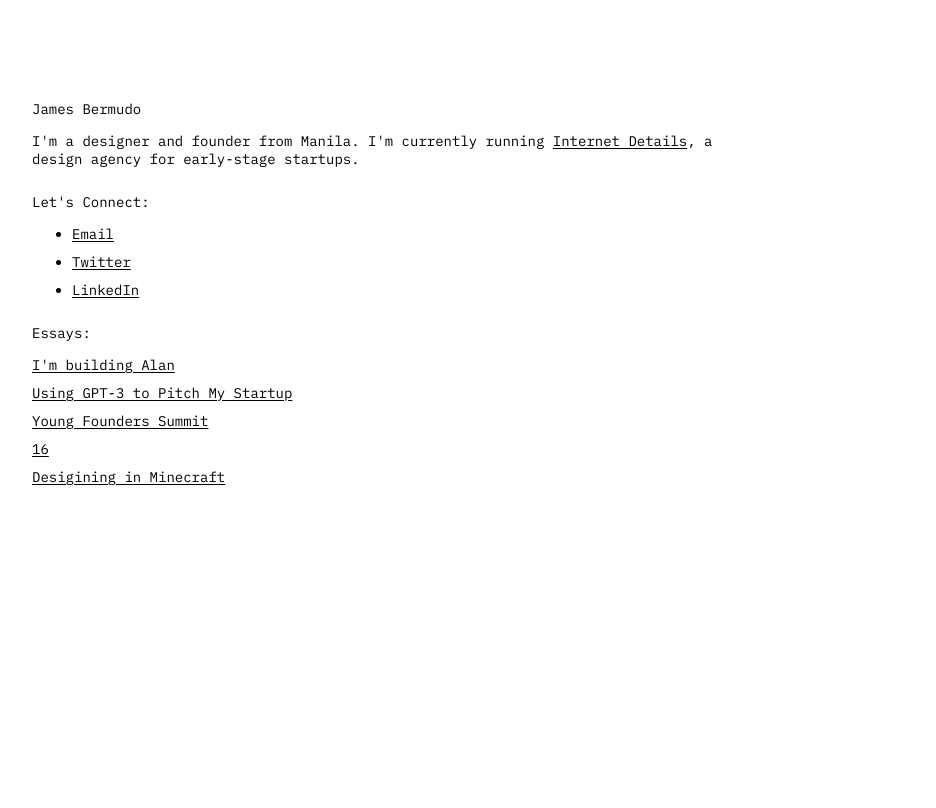
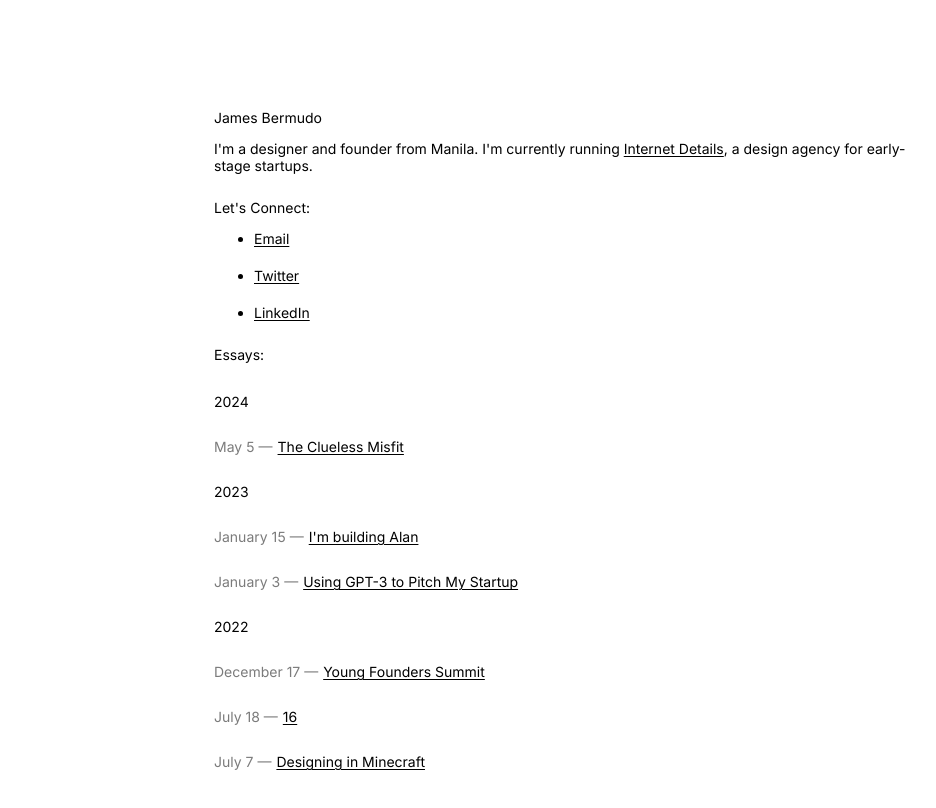
Before and after one commit to jcebermudo/jamesbermudo.com, an Astro site: page / in a window 1280 px wide. Shown: the whole page, without its empty margins (76-1012 px from the left). Built offline with nearby package versions, Linux system fonts and the light colour scheme; Astro itself is replaced by a stand-in of ours.

Commit message:
new post

```diff
--- a/src/layouts/Layout.astro
+++ b/src/layouts/Layout.astro
@@ -36,6 +36,14 @@ const { pageTitle, pageDesc, pageImg } = Astro.props;
 </html>
 <style is:global>
   body {
+    display: flex;
+    justify-content: center;
+
+    min-height: 100vh; /* Full height of the viewport */
+    margin: 0; /* Remove default margin */
+  }
+
+  body {
     opacity: 0;
     animation: fadeIn 0.6s ease-in forwards;
   }
@@ -55,16 +63,22 @@ const { pageTitle, pageDesc, pageImg } = Astro.props;
   }
 
   body {
-    font-family: "IBMPlexMono", sans-serif;
+    font-family: "Inter", sans-serif;
     color: black;
     background-color: white;
   }
 
   @font-face {
-    font-family: "IBMPlexMono";
-    src: url("/fonts/IBMPlexMono-Regular.woff2") format("woff2");
+    font-family: "Inter";
+    src: url("/fonts/Inter-Regular.woff2") format("woff2");
     font-weight: normal;
     font-style: normal;
     font-display: block;
   }
+
+  @media (max-width: 600px) {
+    body {
+      margin: 10px;
+    }
+  }
 </style>
--- a/src/pages/index.astro
+++ b/src/pages/index.astro
@@ -19,41 +19,63 @@ import Layout from "../layouts/Layout.astro";
     </p>
     <h2>Let's Connect:</h2>
     <ul>
-      <li>
+      <li class="sociallist">
         <a href="mailto:bermudo.elumba@gmail.com" class="link" target="_blank"
           >Email</a
         >
       </li>
-      <li>
+      <li class="sociallist">
         <a href="https://twitter.com/jcebermudo" class="link" target="_blank"
-          >Twitter</a>
+          >Twitter</a
+        >
       </li>
-      <li>
+      <li class="sociallist">
         <a
           href="https://www.linkedin.com/in/jcebermudo/"
           class="link"
-          target="_blank">LinkedIn</a>
+          target="_blank">LinkedIn</a
+        >
       </li>
     </ul>
     <h2>Essays:</h2>
+
+    <div class="essay-container">
+      <p>2024</p>
       <ul class="essays">
-      <li>
+        <li class="essaylinks">
+          <p class="date">May 5 —</p>
+          <a href="/posts/post-6/" class="link">The Clueless Misfit</a>
+        </li>
+      </ul>
+      <p>2023</p>
+      <ul class="essays">
+        <li class="essaylinks">
+          <p class="date">January 15 —</p>
           <a href="/posts/post-5/" class="link">I'm building Alan</a>
         </li>
-      <li>
-        <a href="/posts/post-4/" class="link">Using GPT-3 to Pitch My Startup</a
+        <li class="essaylinks">
+          <p class="date">January 3 —</p>
+          <a href="/posts/post-4/" class="link"
+            >Using GPT-3 to Pitch My Startup</a
           >
         </li>
-      <li>
+      </ul>
+      <p>2022</p>
+      <ul class="essays">
+        <li class="essaylinks">
+          <p class="date">December 17 —</p>
           <a href="/posts/post-3/" class="link">Young Founders Summit</a>
         </li>
-      <li>
+        <li class="essaylinks">
+          <p class="date">July 18 —</p>
           <a href="/posts/post-2/" class="link">16</a>
         </li>
-      <li>
-        <a href="/posts/post-1/" class="link">Desigining in Minecraft</a>
+        <li class="essaylinks">
+          <p class="date">July 7 —</p>
+          <a href="/posts/post-1/" class="link">Designing in Minecraft</a>
         </li>
       </ul>
+    </div>
   </main>
 </Layout>
 
@@ -88,10 +110,30 @@ import Layout from "../layouts/Layout.astro";
   .essays {
     list-style-type: none;
     margin-left: -40px;
+    margin-top: 10px;
   }
 
-  li {
-    margin-bottom: 10px; /* adjust as needed */
+  .link {
+    text-decoration: underline;
+    text-underline-offset: 2px;
+  }
+
+  .essaylinks {
+    display: flex;
+    align-items: center;
+    gap: 5px;
+  }
+
+  .date {
+    color: rgb(123, 123, 123);
+  }
+
+  .sociallist {
+    margin-bottom: 20px; /* adjust as needed */
+  }
+
+  .essay-container {
+    margin-top: 30px;
   }
 
   @media (min-width: 1024px) {
```
Also changed, not shown: src/layouts/MarkdownPostLayout.astro (+6 -1 lines), src/pages/posts/post-6.md (added, +15 -0 lines), public/fonts/Inter-Regular.woff2 (added), public/images/blog/post-6/222463_1653644380301_4078914_n.jpg (added), public/images/blog/post-6/320689827_474395438208838_6988435133512546461_n.jpg (added). Lines whose indentation alone changed are shown as unchanged.
